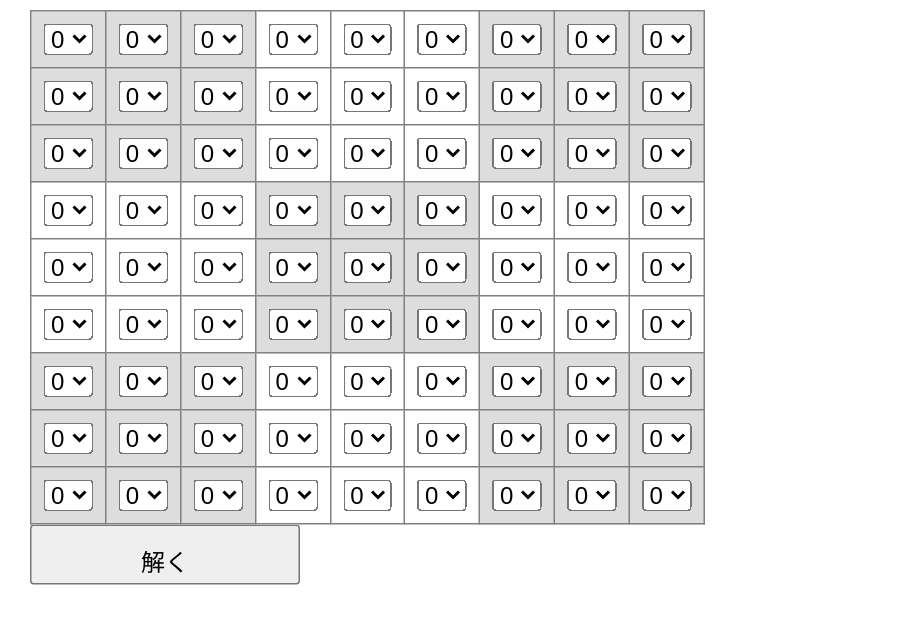
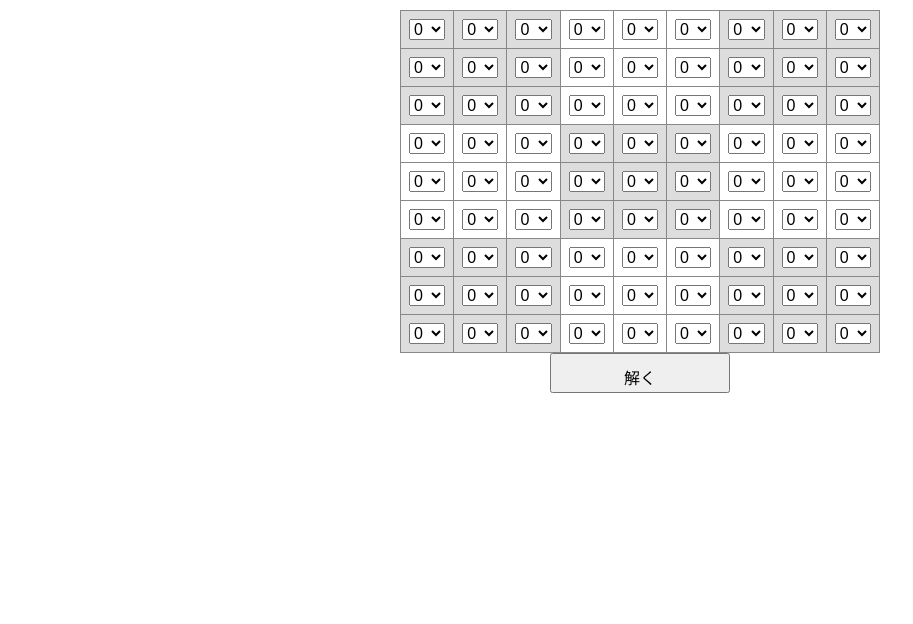
Before and after one commit to wadayym/NumberPlace, a Flask app: page /numberplace in a window 1280 px wide. Shown: the top 624 px of the page, without its empty margins (0-913 px from the left). Run offline with Flask 3, Linux system fonts and the light colour scheme.

Commit message:
手入力の際の表示エリアを調整した。

```diff
--- a/application.py
+++ b/application.py
@@ -82,12 +82,12 @@ def numberplace():
 @app.route('/resolve', methods=['GET', 'POST'])
 def send():
     if request.method == 'POST':
-        numberPlace = subNP()
+        NPClass = subNP.NumberPlace()
         for i in range(9):
             for j in range(9):
-                numberPlace.set(i, j, int(request.form[PlaceName[i][j]]))
-        numberPlace.check_all()
-        outTable, inTable = numberPlace.get()
+                NPClass.set(i, j, int(request.form[PlaceName[i][j]]))
+        NPClass.check_all()
+        outTable, inTable = NPClass.get()
         bComplete = True
         return render_template('numberplace.html', PlaceName = PlaceName, IN_Table = inTable, NP_Table = outTable, bComplete = bComplete)
     else:
--- a/templates/numberplace.html
+++ b/templates/numberplace.html
@@ -17,11 +17,15 @@
         padding: 0 10px;
       }
       table {
+        border: 1px solid #888;
+        border-collapse: collapse;
         width: 100%;
-        border-collapse: collapse;
+        max-width: 480px;
         margin: auto;
       }
       th, td {
+        border: 1px solid #888;
+        border-collapse: collapse;
         padding: 8px;
         text-align: center;
         word-break: break-word;
@@ -42,8 +46,19 @@
           max-width: 100%;
           padding: 0;
         }
-        table, th, td {
-          font-size: 0.9rem;
+        table {
+          border: 1px solid #888;
+          border-collapse: collapse;
+          width: 100%;
+          max-width: 480px;
+          margin: auto;
+        }
+        th, td {
+          border: 1px solid #888;
+          border-collapse: collapse;
+          padding: 4px;
+          text-align: center;
+          word-break: break-word;
         }
         select {
           font-size: 1rem;
@@ -60,9 +75,8 @@
 <body>
 {% if not bComplete %}
 <form method="post" action="/resolve" enctype="multipart/form-data">
-	<div style="width: 450px;margin-left: 20px;transform-origin: top left;transform: scale(1.5);">
-	<table border="1" rules="all" style="width:100%;padding: 10px;">
-
+	<div>
+	<table>
 		<!-- For loop logic of jinja template -->
 		{%for i in range(9)%}
 
@@ -70,9 +84,9 @@
 		<tr>
 		  {%for j in range(9)%}
 		  {% if ((i//3 + j//3) % 2) == 0 %}
-			<td align="center" valign="middle" bgcolor="#dddddd" style="padding: 8px;">
+			<td align="center" valign="middle" bgcolor="#dddddd">
 		  {% else %}
-		    <td align="center" valign="middle" bgcolor="#ffffff" style="padding: 8px;">
+		  <td align="center" valign="middle" bgcolor="#ffffff">
 		  {% endif %}
 				<select id={{PlaceName[i][j]}} name={{PlaceName[i][j]}}>
 					<option selected>0</option>
@@ -86,15 +100,19 @@
 		{%endfor%}
 
 	</table>
-	<input type="submit" value="解く" class="btn" style="width:100%;padding: 10px;" >
 	</div>
+
+  <div style="display: flex; justify-content: center;">
+    <input type="submit" value="解く" class="btn" style="width:180px; padding:10px;">
+  </div>
+
 </form>
 {% endif %}
 
 {% if bComplete %}
 <form method="post" action="/numberplace" enctype="multipart/form-data">
-	<div style="width: 450px;margin-left: 20px;transform-origin: top left;transform: scale(1.5);">
-	<table border="1" rules="all" style="width:100%;padding: 10px;">
+	<div>
+	<table>
 
 	<!-- For loop logic of jinja template -->
 	{%for i in range(9)%}
@@ -125,8 +143,12 @@
 	{%endfor%}
 
 	</table>
-	<input type="submit" value="クリア" class="btn" style="width:100%;padding: 10px;">
 	</div>
+
+  <div style="display: flex; justify-content: center;">
+    <input type="submit" value="クリア" class="btn" style="width:180px; padding:10px;">
+  </div>
+
 </form>
 {% endif %}
 
```
